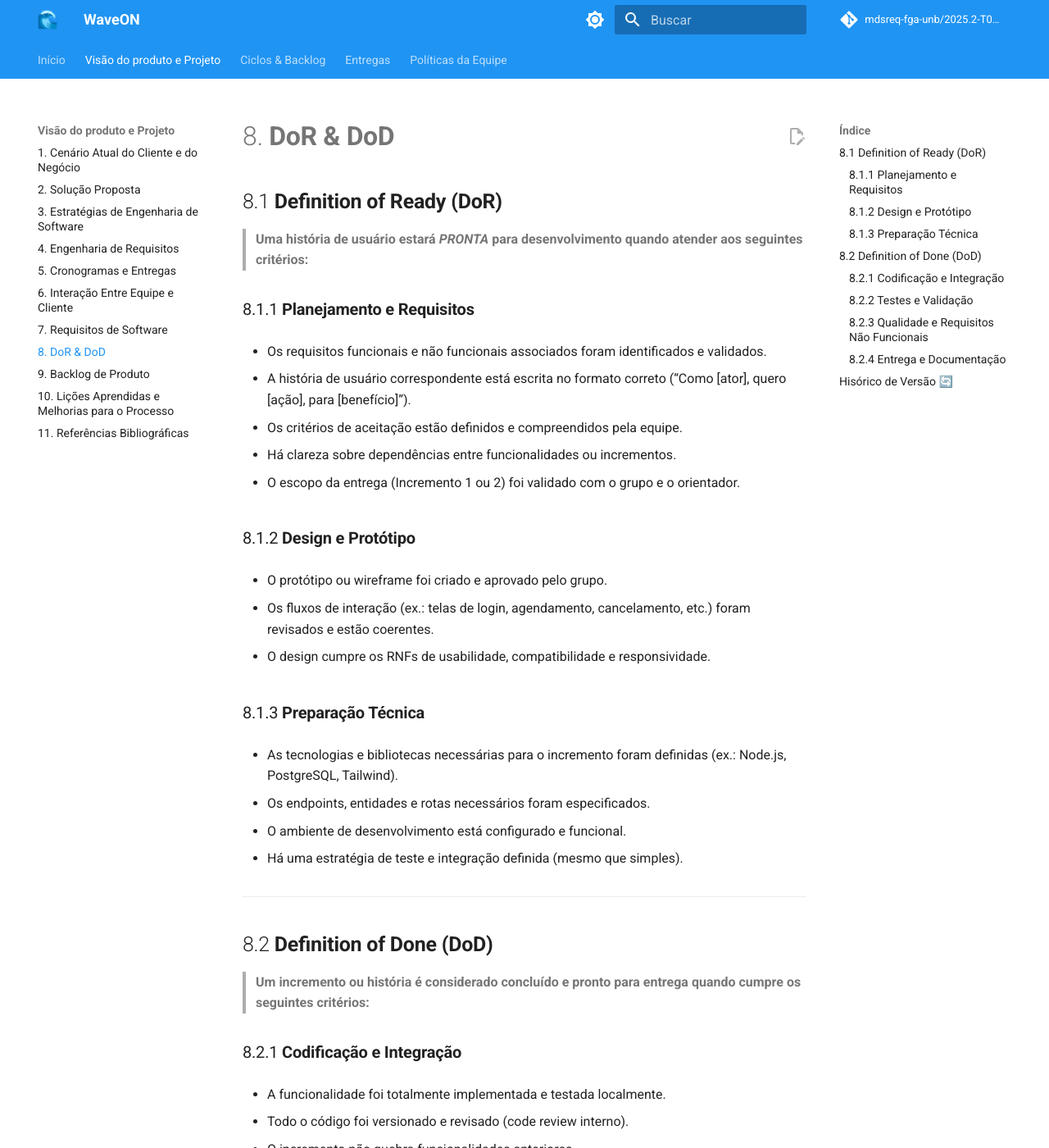
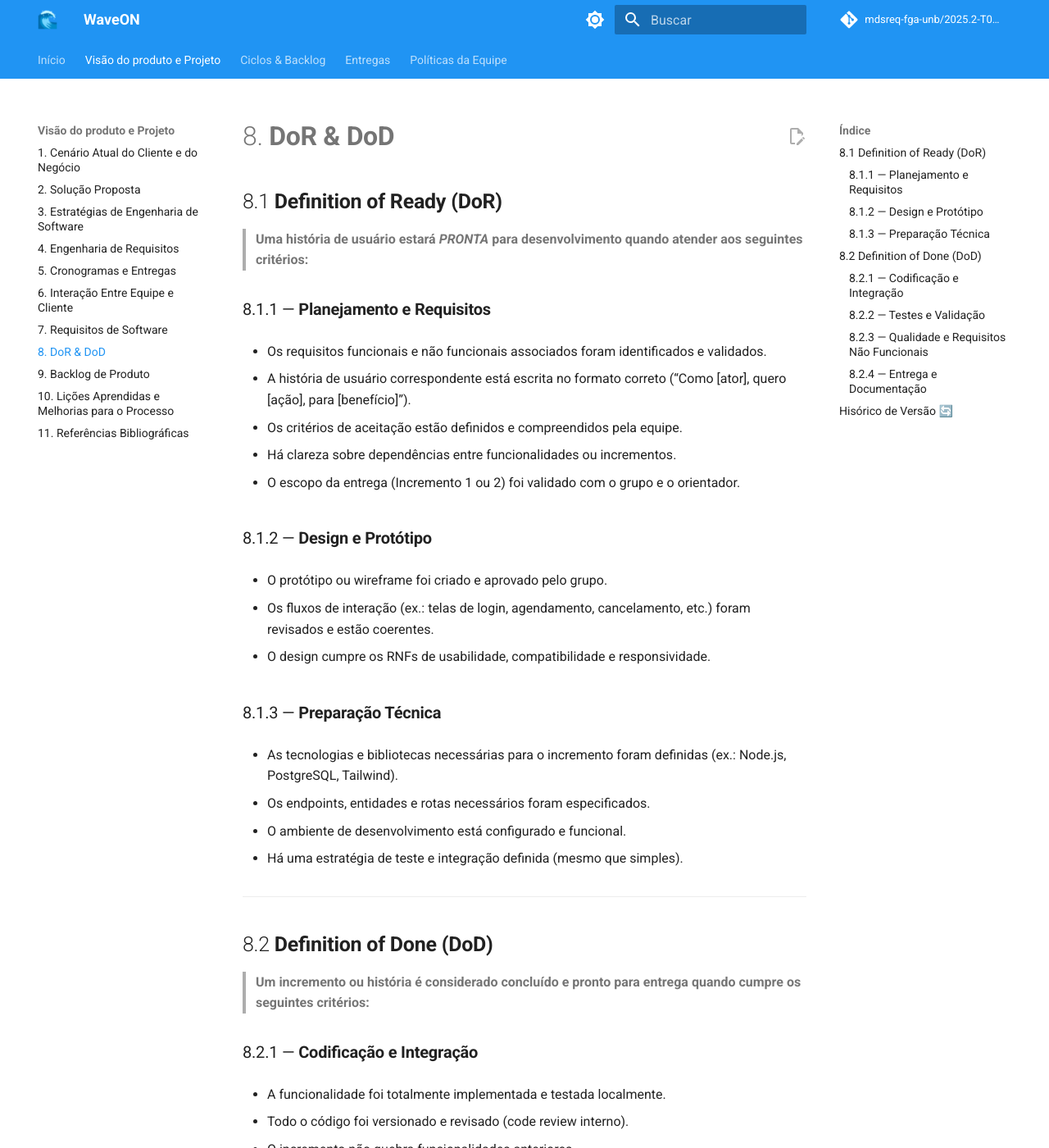
Before and after one commit to mdsreq-fga-unb/2025.2-T01-WaveOn, an MkDocs documentation site: the page built from docs/visao_produto/dod_dor.md, in a window 1280 px wide and 1400 px high. Shown: the whole window at 82% size. Built offline with MkDocs 1.6.1 and Material for MkDocs 9.7.7, drawn with Linux system fonts in a browser that asks for light colours; comment, search, counter and statistics services are not loaded; old or Windows-style settings are respelled for this version of MkDocs; some of the changed text lies outside the part shown.

Commit message:
docs(mkdocks): melhora indices DoR e DoD

```diff
--- a/docs/visao_produto/dod_dor.md
+++ b/docs/visao_produto/dod_dor.md
@@ -3,7 +3,7 @@
 
 > **Uma história de usuário estará ***PRONTA*** para desenvolvimento quando atender aos seguintes critérios:**
 
-### 8.1.1 **Planejamento e Requisitos**
+### 8.1.1 — **Planejamento e Requisitos**
 
  - Os requisitos funcionais e não funcionais associados foram identificados e validados.
 
@@ -15,7 +15,7 @@
 
  - O escopo da entrega (Incremento 1 ou 2) foi validado com o grupo e o orientador.
 
-### 8.1.2 **Design e Protótipo**
+### 8.1.2 — **Design e Protótipo**
 
  - O protótipo ou wireframe foi criado e aprovado pelo grupo.
 
@@ -23,7 +23,7 @@
 
  - O design cumpre os RNFs de usabilidade, compatibilidade e responsividade.
 
-### 8.1.3 **Preparação Técnica**
+### 8.1.3 — **Preparação Técnica**
 
  - As tecnologias e bibliotecas necessárias para o incremento foram definidas (ex.: Node.js, PostgreSQL, Tailwind).
 
@@ -39,7 +39,7 @@
 
 >**Um incremento ou história é considerado concluído e pronto para entrega quando cumpre os seguintes critérios:**
 
-### 8.2.1 **Codificação e Integração**
+### 8.2.1 — **Codificação e Integração**
 
  - A funcionalidade foi totalmente implementada e testada localmente.
 
@@ -49,7 +49,7 @@
 
  - As integrações entre frontend, backend e banco de dados estão funcionando.
 
-### 8.2.2 **Testes e Validação**
+### 8.2.2 — **Testes e Validação**
 
  - Foram realizados testes de unidade e funcionais (mínimo manual, se não automatizado).
 
@@ -59,7 +59,7 @@
 
  - Bugs identificados durante a fase de testes foram corrigidos.
 
-### 8.2.3 **Qualidade e Requisitos Não Funcionais**
+### 8.2.3 — **Qualidade e Requisitos Não Funcionais**
 
  - A interface cumpre os RNFs de usabilidade (RNF-U01/U02).
 
@@ -71,7 +71,7 @@
 
  - Há logs de erros e falhas (RNF-SU01) funcionando.
 
-### 8.2.4 **Entrega e Documentação**
+### 8.2.4 — **Entrega e Documentação**
 
  - O incremento foi validado como “utilizável” (base funcional do RAD).
 
```
